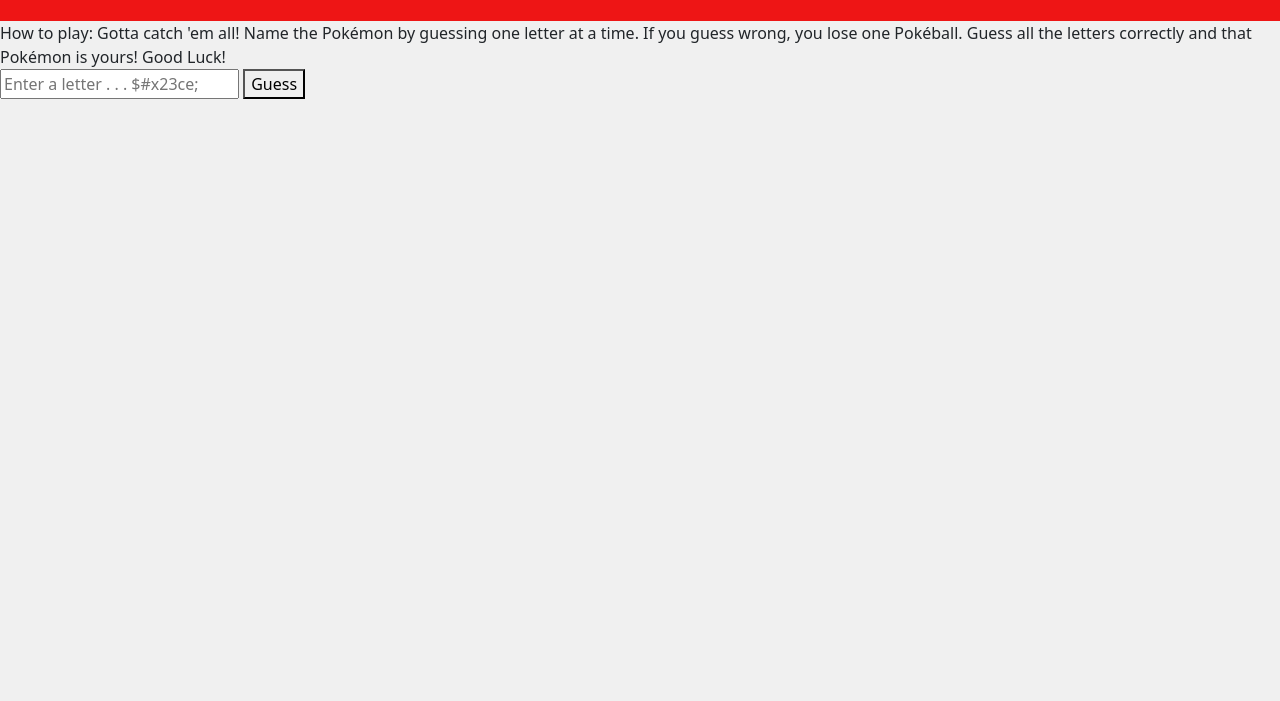
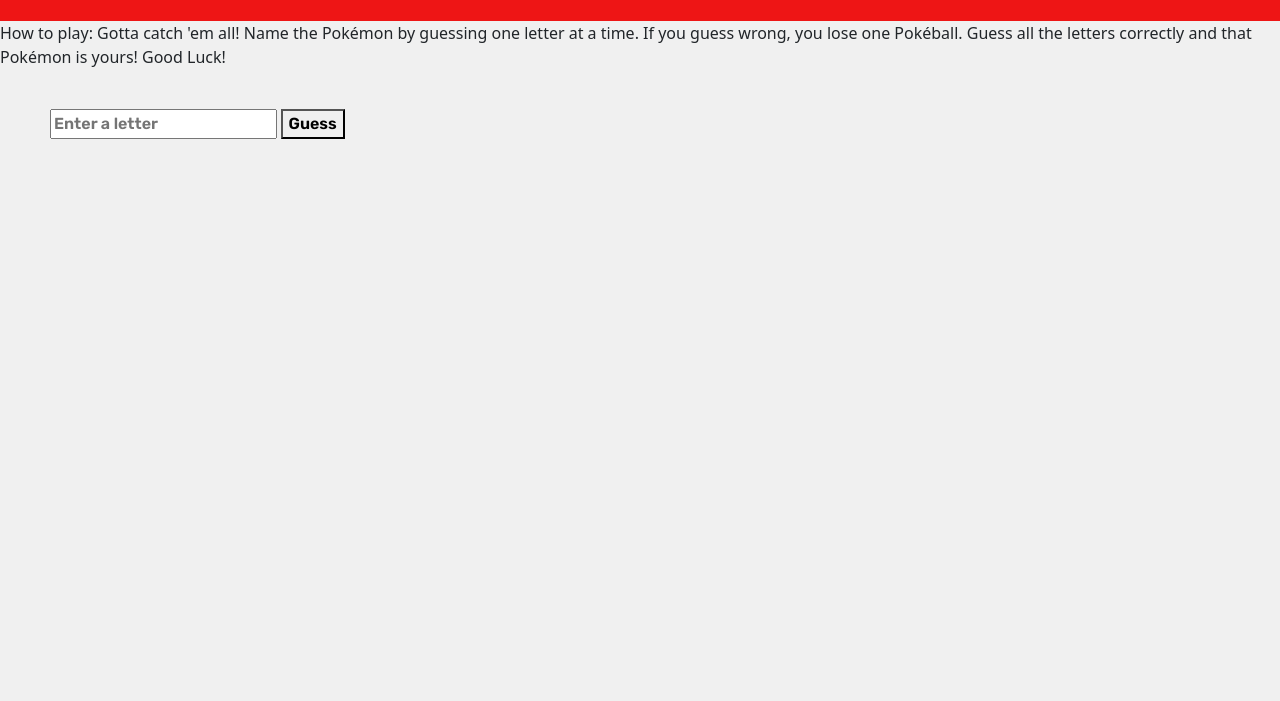
Before and after one commit to sharonjyoon/Word-guessing-game, a plain HTML site: page index.html in a window 1280 px wide. Shown: the part 99-800 px from the top of the page. Drawn offline with nearby package versions, Linux system fonts and the light colour scheme.

Commit message:
added styling to guess form

```diff
--- a/index.css
+++ b/index.css
@@ -8,3 +8,13 @@ h1{
     background-color: #ee1515;
     padding: 32px;
 }
+
+
+
+
+
+.guessForm {
+    font-family: 'Rubik', sans-serif;
+    margin: 40px auto 0;
+    padding-left: 50px;
+}
--- a/index.html
+++ b/index.html
@@ -6,6 +6,9 @@
     <meta name="viewport" content="width=device-width, initial-scale=1">
     <title>Name that Pokémon</title>
     <link href="https://cdn.jsdelivr.net/npm/bootstrap@5.2.0-beta1/dist/css/bootstrap.min.css" rel="stylesheet" integrity="sha384-0evHe/X+R7YkIZDRvuzKMRqM+OrBnVFBL6DOitfPri4tjfHxaWutUpFmBp4vmVor" crossorigin="anonymous">
+    <link rel="preconnect" href="https://fonts.googleapis.com">
+    <link rel="preconnect" href="https://fonts.gstatic.com" crossorigin>
+    <link href="https://fonts.googleapis.com/css2?family=Rubik:wght@600&display=swap" rel="stylesheet">
   </head>
   <body style="background-color:#f0f0f0">
     <div class="header">
@@ -19,7 +22,7 @@
 
     <div class="guess"></div>
     <form class="guessForm">
-      <input type="text" class="guessLetter" maxlength="1" placeholder="Enter a letter . . . $#x23ce;"/>
+      <input type="text" class="guessLetter" maxlength="1" placeholder="Enter a letter"/>
       <button type="submit" class="guessButton">Guess</button>
     </form>
 
```
